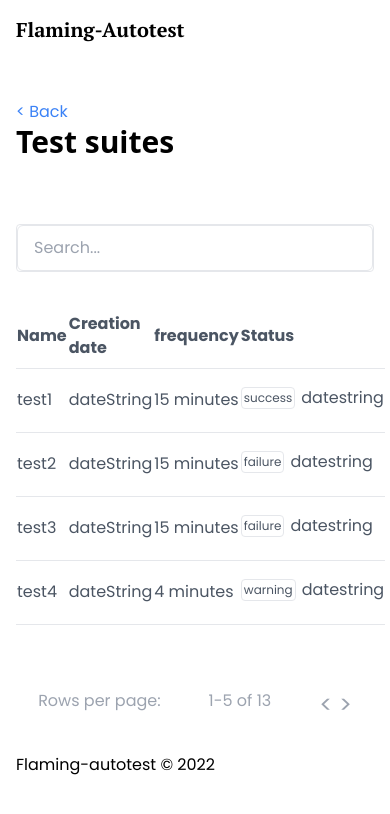
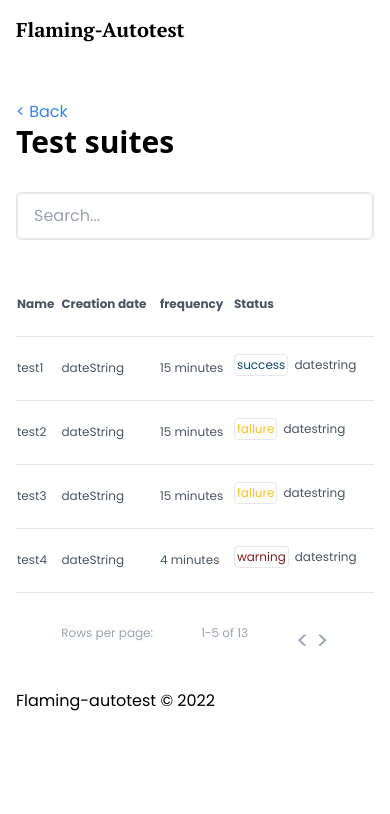
Before and after one commit to flamingautotest/front, a Next.js app: page /projects/1 in a window 390 px wide. Shown: the top 814 px of the page. Built offline with nearby package versions, Linux system fonts and the light colour scheme.

Commit message:
responsive page projects

```diff
--- a/pages/projects/[projectId].js
+++ b/pages/projects/[projectId].js
@@ -1,6 +1,7 @@
 import { Footer } from '~/components'
 import Link from 'next/link'
 import { useRouter } from 'next/router'
+import { joinClassNames } from '~/utils'
 
 export default function ProjectDetail() {
     const router = useRouter()
@@ -47,7 +48,7 @@ export default function ProjectDetail() {
 
     return (
         <div className='w-full mt-10'>
-            <div className='flex mb-16'>
+            <div className='flex mb-8 sm:mb-16'>
                 <div>
                     <Link href='/projects'>
                         <a className='text-blue-500'>
@@ -66,8 +67,8 @@ export default function ProjectDetail() {
                     />
                 </div>
             </div>
-            <table className='w-full m-0 mb-16'>
-                <thead className='h-16 border-gray-200 border-b text-gray-600'>
+            <table className='w-full m-0 mb-8 sm:mb-16'>
+                <thead className='h-16 border-gray-200 border-b text-gray-600 text-xs sm:text-base'>
                     <tr>
                     <th className='text-left'>Name</th>
                     <th className='text-left'>Creation date</th>
@@ -78,17 +79,27 @@ export default function ProjectDetail() {
                 <tbody>
                     {testSuites.map(testSuite => (
                         <Link key={testSuite.id} href={`/suite/${testSuite.id}`}>
-                            <tr className='h-16 cursor-pointer border-gray-200 border-b text-gray-600' >
+                            <tr className='h-16 cursor-pointer border-gray-200 border-b text-gray-600 text-xs sm:text-base' >
                                 <td>{testSuite.name}</td>
                                 <td>{testSuite.creation_date}</td>
                                 <td>{testSuite.frequency}</td>
-                                <td className='flex items-center m-top mt-4'><p className='border-gray-200 border text-xs p-0.5 mr-1.5 rounded'>{testSuite.last_execution.status}</p> {testSuite.last_execution.date}</td>
+                                <td className='flex items-center m-top mt-4'>
+                                <p className={
+                                    joinClassNames(
+                                        'border-gray-200 border text-xs p-0.5 mr-1.5 rounded',
+                                        testSuite.last_execution.status == 'warning' ? 'text-red-900':'',
+                                        testSuite.last_execution.status == 'success' ? 'text-sky-900':'',
+                                        testSuite.last_execution.status == 'failure' ? 'text-amber-400':'',
+
+                                    )
+                                    }>{testSuite.last_execution.status}</p>
+                                     {testSuite.last_execution.date}</td>
                             </tr>
                         </Link>
                     ))}
                 </tbody>
             </table>
-            <div className='w-full flex justify-center text-gray-400'>
+            <div className='w-full flex justify-center text-gray-400 text-xs sm:text-sm'>
                 <p className='mr-12'>Rows per page:</p>
                 <p className='mr-12'>1-5 of 13</p>
                 <p className='text-2xl'>{'<   >'}</p>
```
